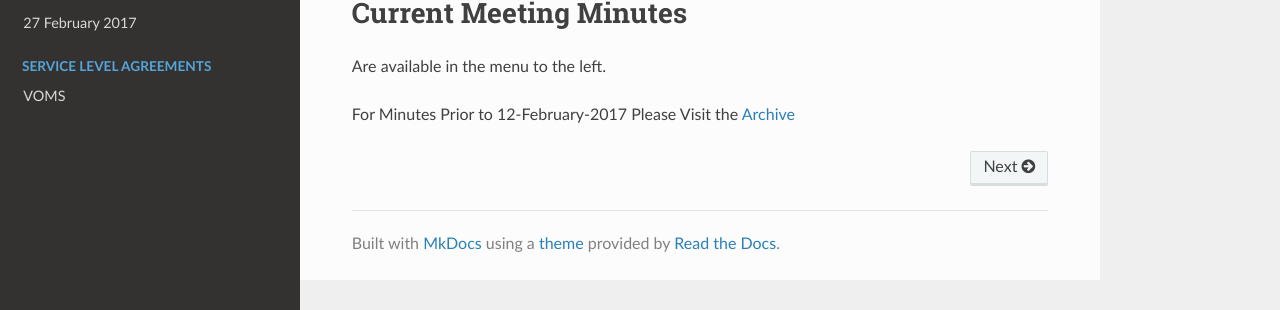
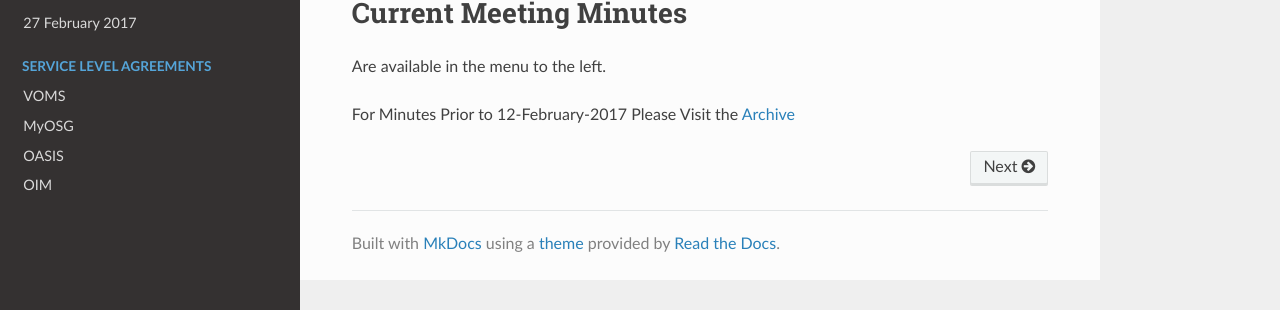
Before and after one commit to osg-htc/operations, an MkDocs documentation site: the page built from docs/index.md, in a window 1280 px wide. Shown: the part 528-838 px from the top of the page. Built offline with MkDocs 1.6.1, drawn with Linux system fonts in a browser that asks for light colours; nearby versions of some CDN libraries; old or Windows-style settings are respelled for this version of MkDocs.

Commit message:
Create mkdocs.yml

```diff
--- a/mkdocs.yml
+++ b/mkdocs.yml
@@ -24,6 +24,9 @@ pages:
   - '27 February 2017': 'WeeklyMinutes/27Feb2017.md'
 - Service Level Agreements:
   - 'VOMS': 'SLA/voms.md'
+  - 'MyOSG': 'SLA/myosg.md'
+  - 'OASIS': 'SLA/oasis-replica.md'
+  - 'OIM': 'SLA/oim.md'
 
 markdown_extensions:
   - admonition
```
